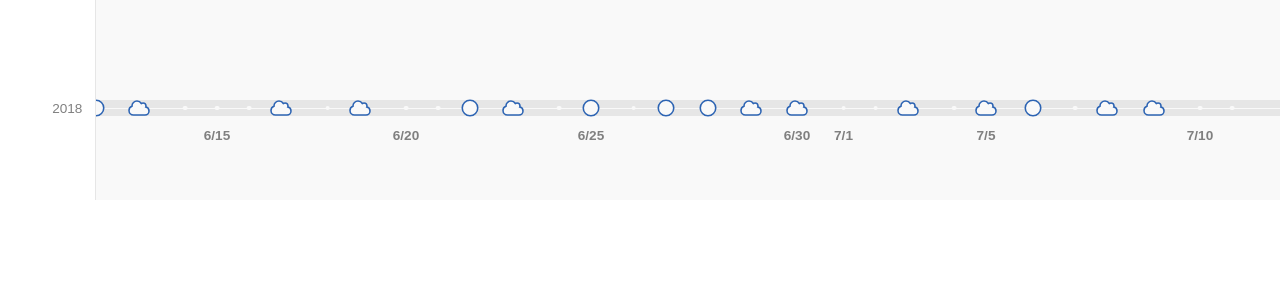
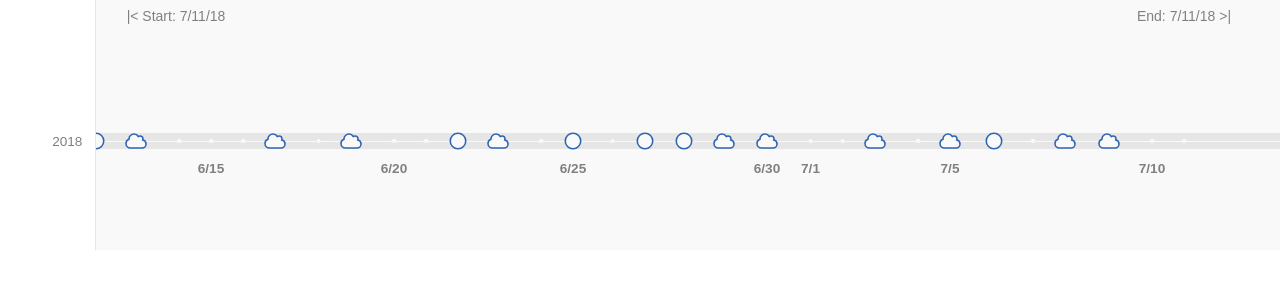
Before and after one commit to afreeorange/timeline_poc, a React (Create React App) app: page / in a window 1280 px wide. Shown: the top 300 px of the page. Built offline with nearby package versions, Linux system fonts and the light colour scheme.

Commit message:
feat: add start/end buttons

```diff
--- a/src/Timeline.js
+++ b/src/Timeline.js
@@ -8,9 +8,9 @@ import "./tooltip.css"
 const TimelineContainer = styled.section`
   display: grid;
   place-items: stretch;
-  grid-template-columns: [left] minmax(min-content, 6em) [left-content-edge] 1em [left-controls-start] 2em [left-controls-stop] auto [right-controls-start] 2em [right-controls-stop right-content-edge] 1em [right];
-  grid-template-rows: [top] 1em [topbar] auto [timeline-top] 1em [timeline-bottom] auto [bottom];
-  height: 200px;
+  grid-template-columns: [left] minmax(min-content, 6em) [left-content-edge] 1em [left-controls-start] 8em [left-controls-stop] auto [right-controls-start] 8em [right-controls-stop right-content-edge] 2em [right];
+  grid-template-rows: [top] 2em [topbar] auto [timeline-top] 1em [timeline-bottom] auto [bottom];
+  height: 250px;
   background-color: #f9f9f9;
 `;
 
@@ -63,6 +63,10 @@ const EventContainer = styled.li`
     content: "";
     transform: translateX(-50%);
   }
+
+  &:first-child {
+    margin-right: 2em;
+  }
 `;
 
 const TimelineBar = styled.div`
@@ -108,7 +112,7 @@ const ToolTip = styled.div`
   white-space: nowrap;
   font-size: .75em;
   color: #808080;
-  transform: translateX(-11px);
+  transform: translateX(-11px); /* gross! */
 
   &::after {
     content: " ";
@@ -123,6 +127,22 @@ const ToolTip = styled.div`
 
 `
 
+const ControlsLeft = styled.div`
+  grid-column: left-controls-start/left-controls-stop;
+  grid-row: top/topbar;
+  color: #808080;
+  font-size: .875em;
+  place-self: center;
+`
+
+const ControlsRight = styled.div`
+  grid-column: right-controls-start/right-controls-stop;
+  grid-row: top/topbar;
+  color: #808080;
+  font-size: .875em;
+  place-self: center;
+`
+
 function renderDateLabel(date) {
   const dayOfMonth = getDate(date);
   if (dayOfMonth === 1 || dayOfMonth % 5 === 0) {
@@ -131,9 +151,14 @@ function renderDateLabel(date) {
 }
 
 const Timeline = (props) => {
+  // real impl should use proptypes, assert that the date list is sorted
+  const endDate = props.dateRange[0].displayDate
+  const startDate = props.dateRange[props.dateRange.length - 1].displayDate
   return (
     <TimelineContainer>
       <LeftSection />
+      <ControlsLeft>|&lt; Start: {format(endDate, 'M/D/YY')}</ControlsLeft>
+      <ControlsRight>End: {format(endDate, 'M/D/YY')} &gt;|</ControlsRight>
       <YearLabel>
         {format(props.dateRange[0].displayDate, 'YYYY')}
       </YearLabel>
```
